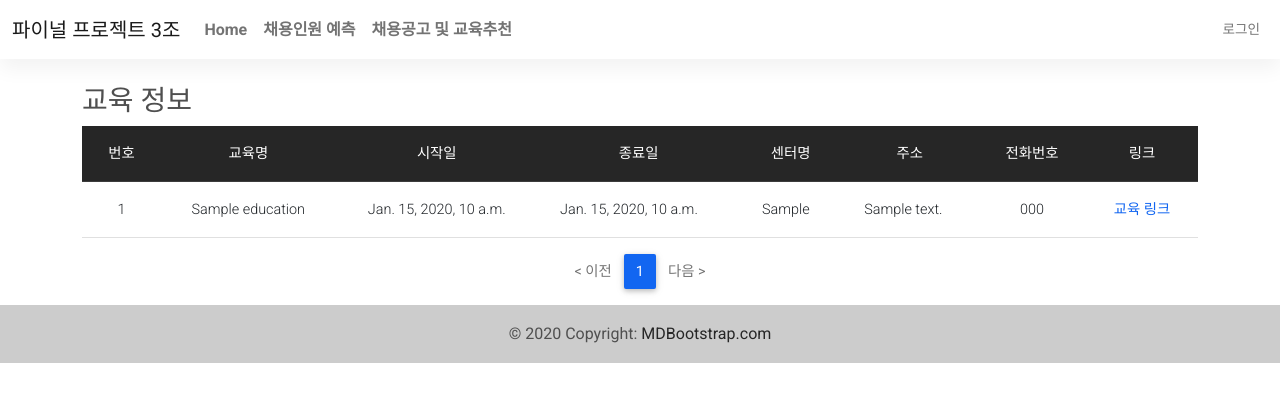
After one commit to gchin97/multi_finalproject, a Django app: template Web_service/templates/prediction/education.html in a window 1280 px wide. The commit adds this page. Shown: the top 402 px of the page. Run offline with Django 3.2, Linux system fonts and the light colour scheme; the template is opened without the code that fills it: most values are stand-ins (such as "Sample title", 1, 10 or a date in 2020); some libraries are stand-ins or nearby versions.

Commit message:
231018 교육추천페이지

```diff
--- a/Web_service/prediction/urls.py
+++ b/Web_service/prediction/urls.py
@@ -9,4 +9,5 @@ urlpatterns = [
     path('predict/', views.predict, name='predict'),
     path('emp/', views.emp, name='emp'),
     path('search/', views.search, name='search'),
+    path('education/<str:ncs_code>/', views.education, name='education'),
 ]
--- /dev/null
+++ b/Web_service/templates/prediction/education.html
@@ -0,0 +1,108 @@
+{% extends "base.html" %}
+{% load prediction_filter %}
+{% block content %}
+<div class="container">
+    <br>
+    <h3>교육 정보</h3>
+    <table class="table">
+        <thead>
+            <tr class="text-center table-dark">
+                <th>번호</th>
+                <th>교육명</th>
+                <th>시작일</th>
+                <th>종료일</th>
+                <th>센터명</th>
+                <th>주소</th>
+                <th>전화번호</th>
+                <th>링크</th>
+            </tr>
+            {% comment %}
+            train_title = models.CharField(max_length=100, blank=True, null=True)
+            start_date = models.DateField(blank=True, null=True)
+            end_date = models.DateField(blank=True, null=True)
+            train_center = models.ForeignKey('EducationCenter', models.DO_NOTHING, db_column='train_center')
+            train_cost = models.IntegerField(blank=True, null=True)
+            target_people = models.CharField(max_length=15, blank=True, null=True)
+            quota = models.IntegerField(blank=True, null=True)
+            link = models.CharField(max_length=255, blank=True, null=True)
+            {% endcomment %}
+
+        </thead>
+        {% if education_info %}
+        {% for education in education_info %}
+        {% if center_info %}
+        {% for center in center_info %}
+        <tbody>
+            <tr class="text-center">
+                <td>
+                    <!-- 번호 = 전체건수 - 시작인덱스 - 현재 인덱스 + 1 -->
+                    {{ forloop.counter }}
+                </td>
+                <td>
+                    {{education.train_title}}
+                </td>
+                <td class="text-center">
+                    {{education.start_date}}
+                </td>
+                <td class="text-start">
+                    {{education.end_date}}
+                </td>
+                <td class="text-start">
+                    {{education.train_center}}
+                </td>
+                <td class="text-start">
+                    {{center.address}}
+                </td>
+                <td>
+                    {{center.center_tel}}
+                </td>
+                <td>
+                    <a href="{{education.link}}" target="_blank">교육 링크</a>
+                </td>
+            </tr>
+        {% endfor %}
+        {% endif %}
+        {% endfor %}
+        {% endif %}
+        </tbody>
+    </table>
+    <!-- 페이징처리 시작 -->
+    <ul class="pagination justify-content-center">
+        <!-- 이전 페이지 -->
+        {% if emp_list.has_previous %}
+        <li class="page-item">
+            <a href="?page={{emp_list.previous_page_number}}" class="page-link"> < 이전</a>
+        </li>
+        {% else %}
+        <li class="page-item disabled">
+            <a href="#" class="page-link" tabindex="-1" aria-disabled="true"> < 이전</a>
+        </li>
+        {% endif %}
+        <!-- 페이지 리스트 -->
+        {% for page_number in emp_list.paginator.page_range %}
+        {% if page_number >= emp_list.number|add:-5 and page_number <= emp_list.number|add:+5 %}
+        {% if page_number == emp_list.number %}
+        <li class="page-item active" aria-current="page">
+            <a href="?page={{page_number}}" class="page-link">{{page_number}}</a>
+        </li>
+        {% else %}
+        <li class="page-item">
+            <a href="?page={{page_number}}" class="page-link">{{page_number}}</a>
+        </li>
+        {% endif %}
+        {% endif %}
+        {% endfor %}
+        <!-- 다음 페이지 -->
+        {% if emp_list.has_next %}
+        <li class="page-item">
+            <a href="?page={{emp_list.next_page_number}}" class="page-link">다음 > </a>
+        </li>
+        {% else %}
+        <li class="page-item disabled">
+            <a href="#" class="page-link" tabindex="-1" aria-disabled="true">다음 > </a>
+        </li>
+        {% endif %}
+    </ul>
+    <!-- 페이징처리 끝 -->
+</div>
+{% endblock content %}
```
Also changed, not shown: Web_service/prediction/views.py (+17 -6 lines), Web_service/templates/prediction/emp.html (+12 -2 lines).
